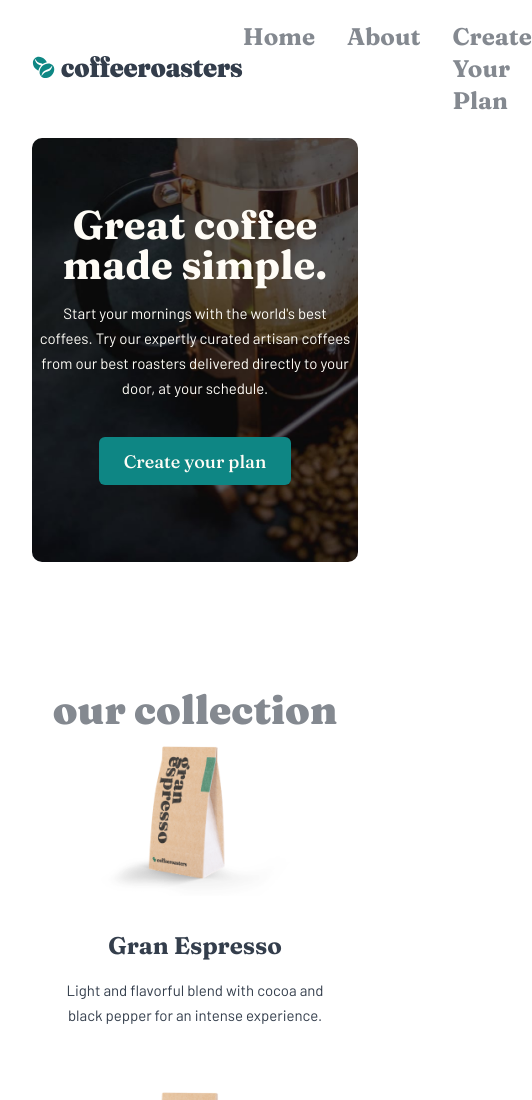
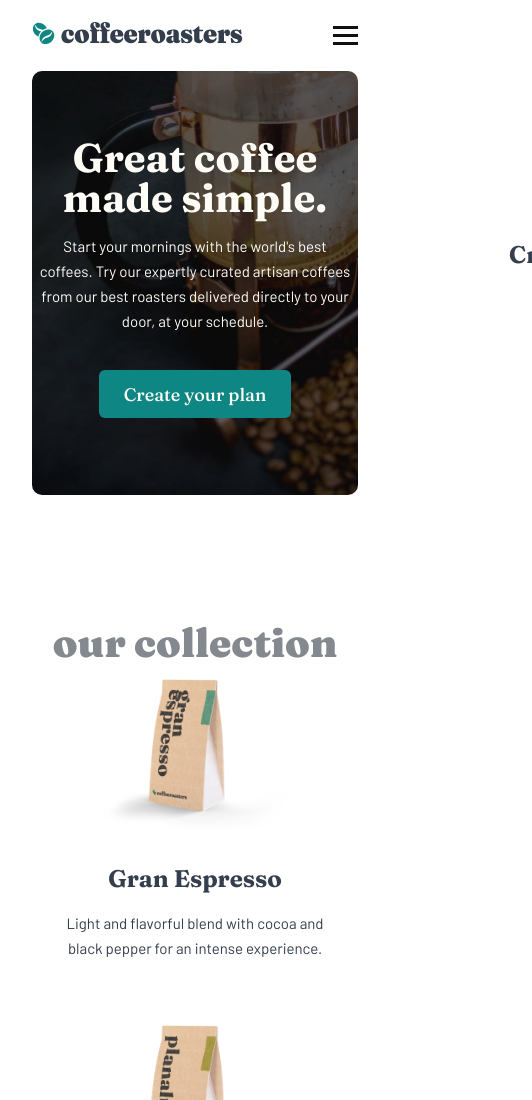
Before and after one commit to btaylor13/coffeeroasters-subscriptionFEM, a website: page index.html in a window 390 px wide. Shown: the top 1100 px of the page, 532 px wide, since content can reach past the window. Drawn offline with Linux system fonts and the light colour scheme.

Commit message:
added mobile menu for navbar

```diff
--- a/index.html
+++ b/index.html
@@ -21,6 +21,8 @@
 
     <!-- Custom Stylesheet-->
     <link rel="stylesheet" href="styles.css" />
+    <!-- Scripts -->
+    <script src="navigation.js" defer></script>
 
     <title>Frontend Mentor | Coffeeroasters subscription site</title>
   </head>
@@ -50,6 +52,12 @@
               <a href="#" class="header__nav-link nav-link">Create Your Plan</a>
             </li>
           </ul>
+          <!-- Hamburger SVG -->
+          <div class="header__hamburger">
+            <span class="header__hamburger-bar"></span>
+            <span class="header__hamburger-bar"></span>
+            <span class="header__hamburger-bar"></span>
+          </div>
         </nav>
         <!-- Intro/Hero Section -->
         <section class="header__intro header__intro--home">
--- /dev/null
+++ b/navigation.js
@@ -0,0 +1,18 @@
+const hamburger = document.querySelector(".header__hamburger");
+const navMenu = document.querySelector(".header__nav-menu");
+
+hamburger.addEventListener("click", mobileMenu);
+
+function mobileMenu() {
+  hamburger.classList.toggle("active");
+  navMenu.classList.toggle("active");
+}
+
+const navLink = document.querySelectorAll(".header__nav-link");
+
+navLink.forEach((n) => n.addEventListener("click", closeMenu));
+
+function closeMenu() {
+  hamburger.classList.remove("active");
+  navMenu.classList.remove("active");
+}
--- a/sass/main.scss
+++ b/sass/main.scss
@@ -32,6 +32,19 @@
         color: $color-bluegrey-dark;
         transition: all 0.3s;
       }
+    }
+  }
+
+  &__hamburger {
+    display: none;
+    &-bar {
+      display: block;
+      width: 25px;
+      height: 3px;
+      margin: 5px auto;
+      -webkit-transition: all 0.3s ease-in-out;
+      transition: all 0.3s ease-in-out;
+      background-color: #101010;
     }
   }
 
@@ -96,6 +109,74 @@
         padding: 4.2rem 0.4rem;
         width: 100%;
         text-align: center;
+      }
+    }
+
+    &__nav {
+      display: flex;
+      justify-content: space-between;
+      align-items: center;
+      padding-block: 1.3rem;
+      &-menu {
+        position: fixed;
+        right: -100%;
+        top: 4.45rem;
+        flex-direction: column;
+        // add linear gradient to background color
+        background-color: #fff;
+
+        border-radius: 0.625rem;
+        text-align: center;
+        transition: all 0.5s;
+        margin-left: auto;
+        margin-right: auto;
+        width: 87%;
+        padding-top: 1rem;
+        padding-bottom: 11.3rem;
+
+        &.active {
+          right: 0;
+          left: 50%;
+          transform: translate(-50%, 0);
+        }
+      }
+      &-item {
+        margin: 1.1rem 0;
+      }
+      &-item + &-item {
+        margin-left: 0;
+      }
+      &-link {
+        color: $color-bluegrey-dark;
+
+        &:hover {
+          color: $color-grey;
+          transition: all 0.3s;
+        }
+      }
+    }
+
+    &__hamburger {
+      display: block;
+      cursor: pointer;
+      &-bar {
+        display: block;
+        width: 25px;
+        height: 3px;
+        margin: 5px auto;
+        -webkit-transition: all 0.3s ease-in-out;
+        transition: all 0.3s ease-in-out;
+        background-color: #101010;
+      }
+
+      &.active &-bar:nth-child(2) {
+        opacity: 0;
+      }
+      &.active &-bar:nth-child(1) {
+        transform: translateY(8px) rotate(45deg);
+      }
+      &.active &-bar:nth-child(3) {
+        transform: translateY(-8px) rotate(-45deg);
       }
     }
   }
```
Also changed, not shown: styles.css.
